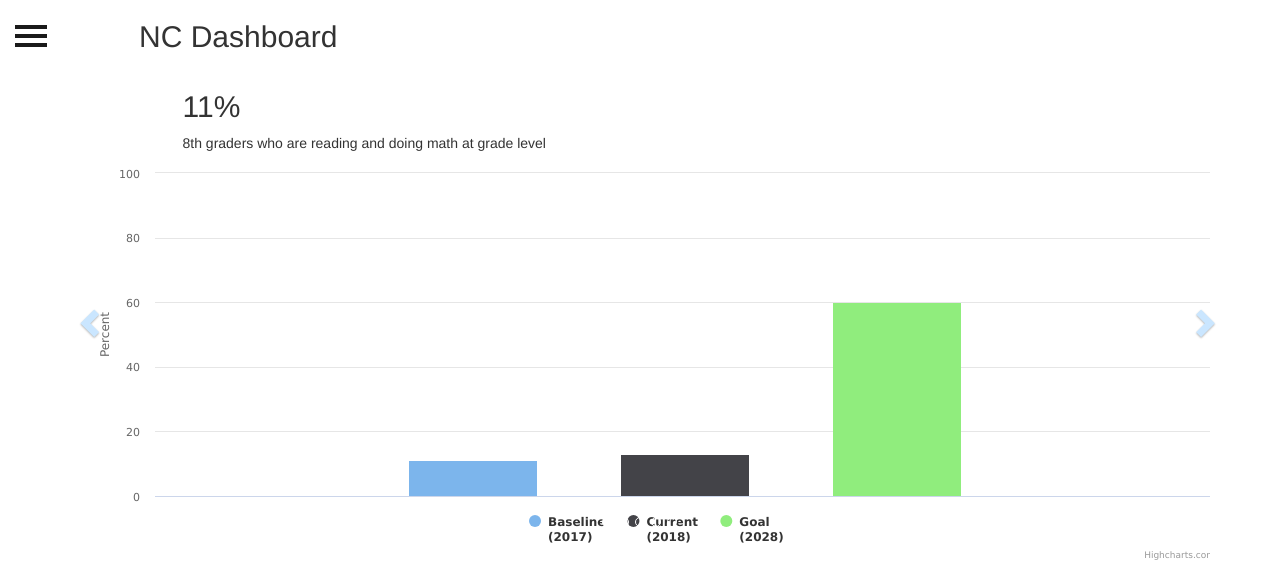
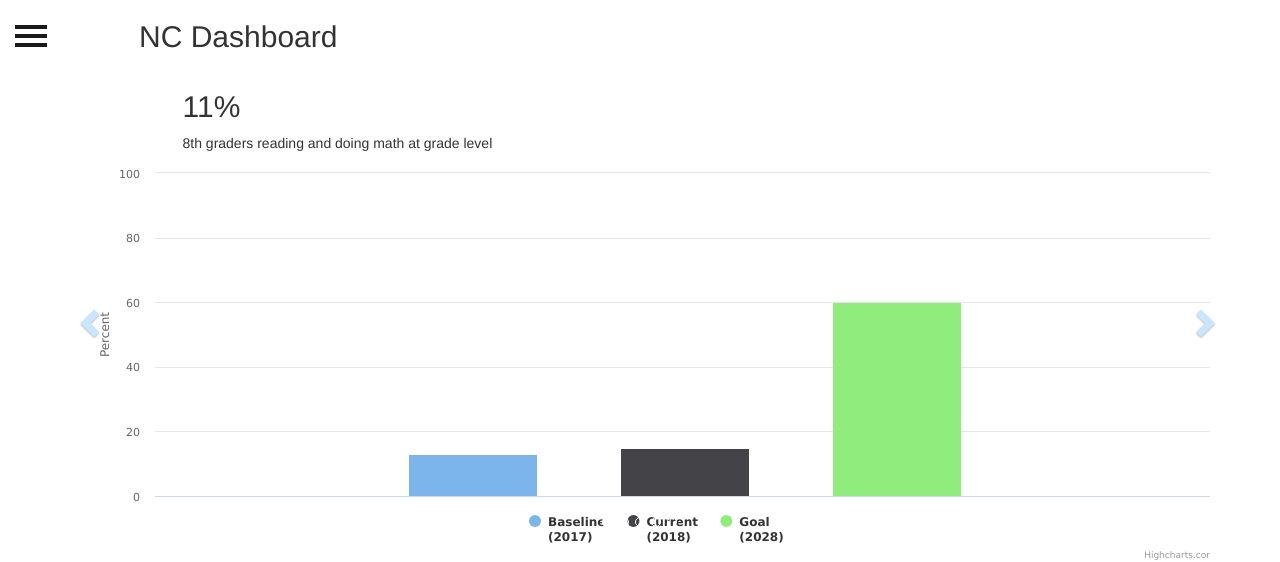
Before and after one commit to jbarnicle/sff-nc-dashboard, a PHP site: page /indicators.php in a window 1280 px wide. Shown: the top 562 px of the page. Run offline with PHP 8.4, Linux system fonts and the light colour scheme; some libraries are stand-ins or nearby versions.

Commit message:
evan edits

```diff
--- a/indicators.php
+++ b/indicators.php
@@ -51,7 +51,22 @@
                         <div class="row">
                             <div class="col-md-11 col-md-offset-1">
                                 <h3 style="font-size: 30px;">13%</h3>
-                                <p>3rd graders who are reading and doing math at grade level</p>
+                                <p>3rd graders reading and doing math at grade level</p>
+                            </div>
+                        </div>
+                        <div class="row">
+                            <div class="col-md-12">
+                                <div id="container2"></div>
+                            </div>
+                        </div>
+                    </div>
+              </div>
+              <div class="item active">
+                    <div class="container">
+                        <div class="row">
+                            <div class="col-md-11 col-md-offset-1">
+                                <h3 style="font-size: 30px;">11%</h3>
+                                <p>8th graders reading and doing math at grade level</p>
                             </div>
                         </div>
                         <div class="row">
@@ -61,32 +76,17 @@
                         </div>
                     </div>
               </div>
-              <div class="item active">
+              <div class="item">
                     <div class="container">
                         <div class="row">
                             <div class="col-md-11 col-md-offset-1">
-                                <h3 style="font-size: 30px;">11%</h3>
-                                <p>8th graders who are reading and doing math at grade level</p>
+                                <h3 style="font-size: 30px;">58%</h3>
+                                <p>9th graders who are "on-track" in high school</p>
                             </div>
                         </div>
                         <div class="row">
                             <div class="col-md-12">
                                 <div id="container4"></div>
-                            </div>
-                        </div>
-                    </div>
-              </div>
-              <div class="item">
-                    <div class="container">
-                        <div class="row">
-                            <div class="col-md-11 col-md-offset-1">
-                                <h3 style="font-size: 30px;">58%</h3>
-                                <p>9th graders who are "on-track" in high school</p>st-secondary credential.</p>
-                            </div>
-                        </div>
-                        <div class="row">
-                            <div class="col-md-12">
-                                <div id="container5"></div>
                             </div>
                         </div>
                     </div>
@@ -101,7 +101,7 @@
                         </div>
                         <div class="row">
                             <div class="col-md-12">
-                                <div id="container2" style="min-width: 310px; max-width: 800px; height: 400px; margin: 0 auto"></div>
+                                <div id="container5" style="min-width: 310px; max-width: 800px; height: 400px; margin: 0 auto"></div>
                             </div>
                         </div>
                     </div>
```
